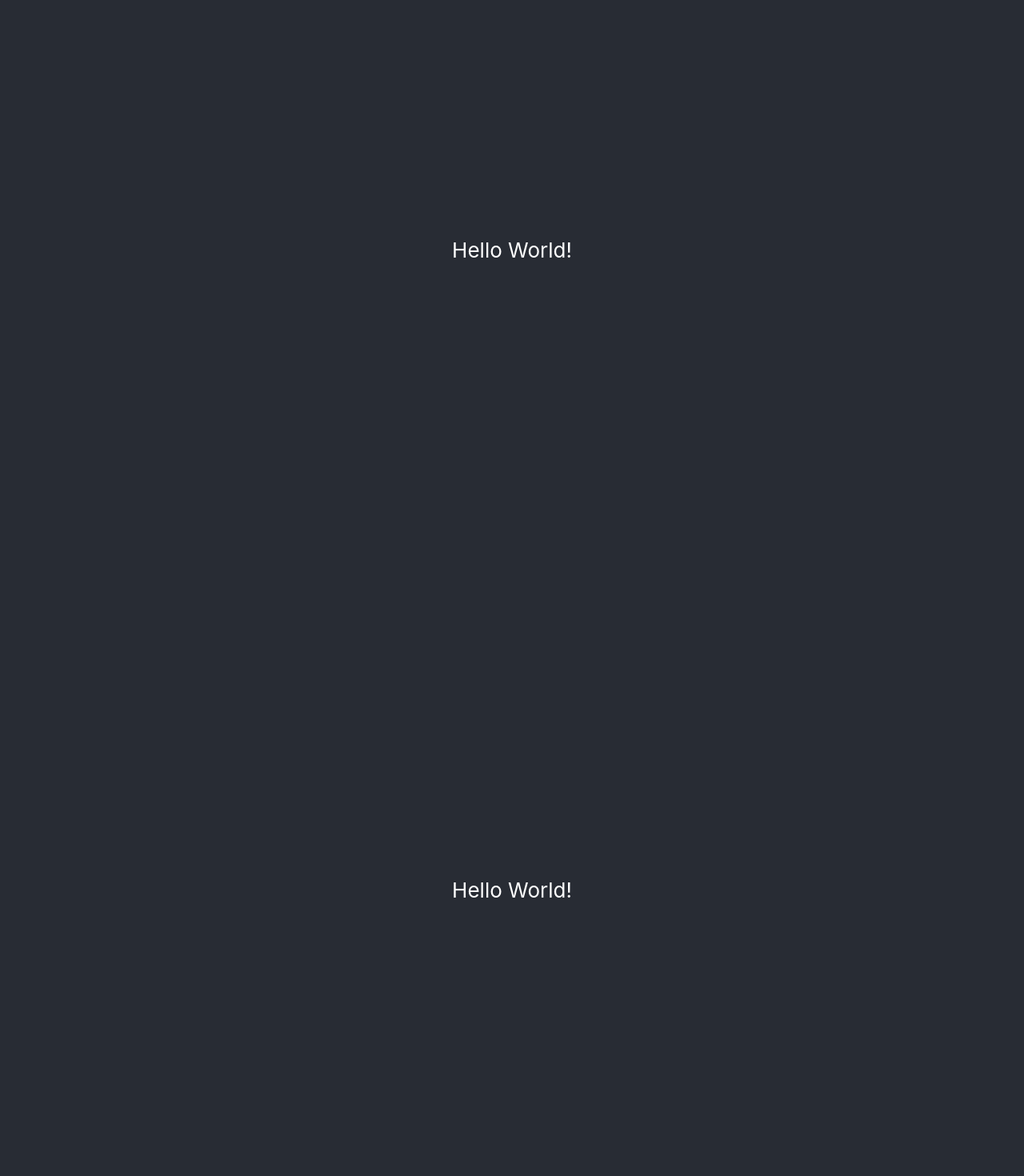
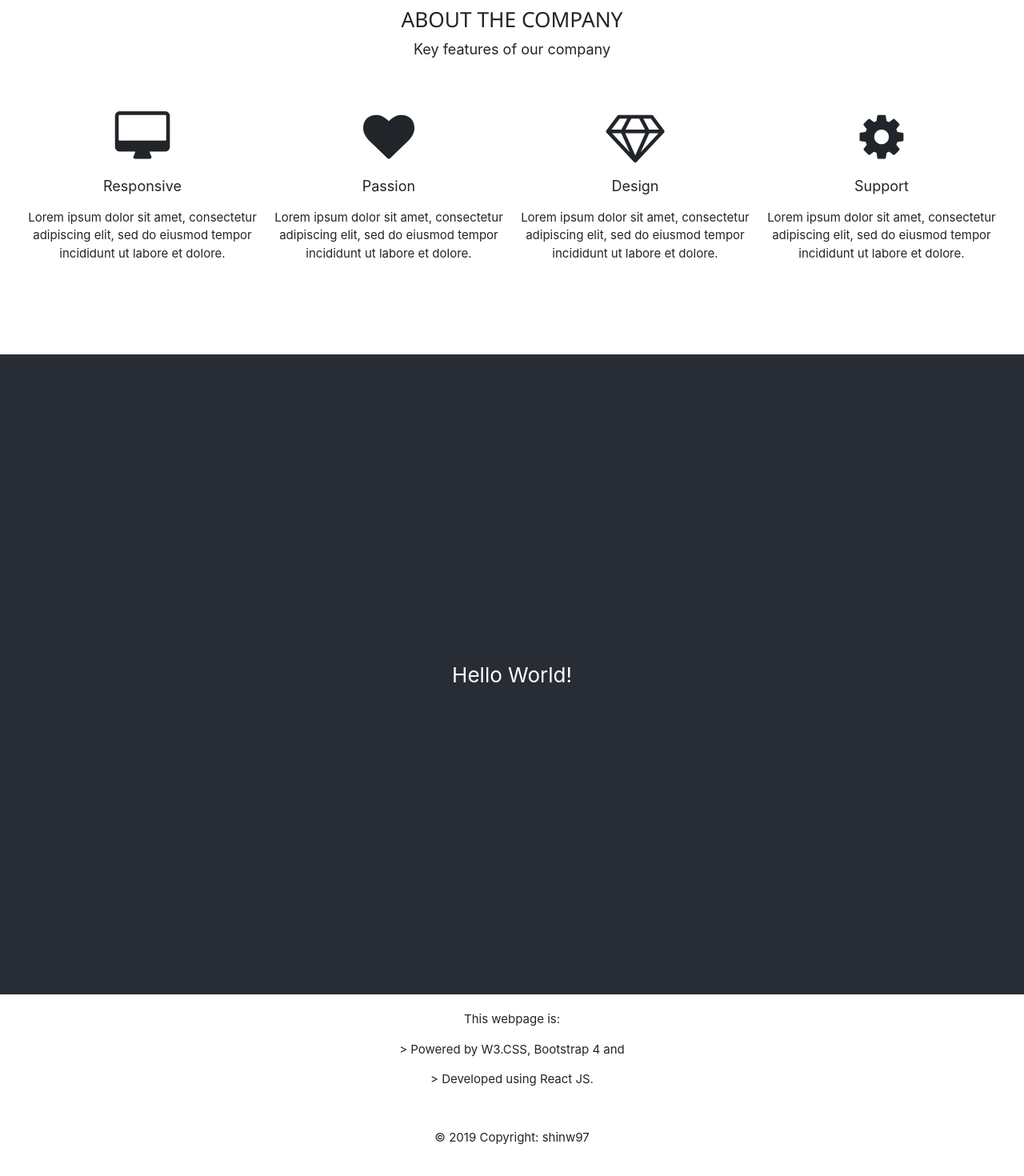
Before and after one commit to shinw97/about-me, a React (Create React App) app: page / in a window 1280 px wide. Shown: the part 944-2414 px from the top of the page at 80% size. After the commit the page ends 2392 px from the top, so only its background shows below. Built offline with nearby package versions, Linux system fonts and the light colour scheme.

Commit message:
added footer

```diff
--- a/public/index.html
+++ b/public/index.html
@@ -10,6 +10,9 @@
       content="A React JS based website about me."
     />
     <link rel="apple-touch-icon" href="logo192.png" />
+    <link rel="stylesheet" href="https://www.w3schools.com/w3css/4/w3.css">
+    <link rel="stylesheet" href="https://fonts.googleapis.com/css?family=Raleway">
+    <link rel="stylesheet" href="https://cdnjs.cloudflare.com/ajax/libs/font-awesome/4.7.0/css/font-awesome.min.css">
     <link rel="stylesheet" href="https://stackpath.bootstrapcdn.com/bootstrap/4.3.1/css/bootstrap.min.css" integrity="sha384-ggOyR0iXCbMQv3Xipma34MD+dH/1fQ784/j6cY/iJTQUOhcWr7x9JvoRxT2MZw1T" crossorigin="anonymous">
     <script src="https://code.jquery.com/jquery-3.3.1.slim.min.js" integrity="sha384-q8i/X+965DzO0rT7abK41JStQIAqVgRVzpbzo5smXKp4YfRvH+8abtTE1Pi6jizo" crossorigin="anonymous"></script>
     <script src="https://cdnjs.cloudflare.com/ajax/libs/popper.js/1.14.7/umd/popper.min.js" integrity="sha384-UO2eT0CpHqdSJQ6hJty5KVphtPhzWj9WO1clHTMGa3JDZwrnQq4sF86dIHNDz0W1" crossorigin="anonymous"></script>
--- a/src/App.js
+++ b/src/App.js
@@ -2,6 +2,8 @@ import React from 'react';
 import './App.css';
 import Page1 from './Components/scroll-pages/Page1';
 import NavBar from './Components/NavBar';
+import Page2 from './Components/scroll-pages/Page2';
+import CreditBar from './Components/CreditBar';
 
 function App() {
   return (
@@ -9,9 +11,10 @@ function App() {
       <NavBar/>
       <div className={'App'}>
         <Page1/>
-        <Page1/>
+        <Page2/>
         <Page1/>
       </div>
+      <CreditBar/>
     </div>
 
   );
--- /dev/null
+++ b/src/Components/CreditBar.js
@@ -0,0 +1,22 @@
+import React from 'react';
+
+class CreditBar extends React.Component {
+  render() {
+    return (
+        <footer className={'page-footer'}>
+          <div className={'container text-center'}
+               style={{'padding': '20px 15px'}}>
+            <p>This webpage is:</p>
+            <p>> Powered by W3.CSS, Bootstrap 4 and</p>
+            <p>> Developed using React JS.</p>
+
+          </div>
+          <div className="footer-copyright text-center py-3">© 2019 Copyright:
+            <span> shinw97</span>
+          </div>
+        </footer>
+    );
+  }
+}
+
+export default CreditBar;
--- a/src/Components/NavBar.js
+++ b/src/Components/NavBar.js
@@ -4,7 +4,7 @@ class NavBar extends React.Component {
   render() {
     return (
         <nav
-            className="navbar navbar-expand-lg bg-light navbar-light sticky-top">
+            className="navbar navbar-expand-lg bg-light navbar-light sticky-top shadow">
           <a className="navbar-brand" href="#">Logo</a>
           <button className="navbar-toggler" type="button"
                   data-toggle="collapse" data-target="#navbarNav"
--- /dev/null
+++ b/src/Components/scroll-pages/Page2.js
@@ -0,0 +1,42 @@
+import React from 'react';
+import '../Sections.css';
+
+class Page2 extends React.Component {
+
+  render() {
+    return (
+        <div className="w3-container" style={{"padding":"100px 16px"}} id="about">
+          <h3 className="w3-center">ABOUT THE COMPANY</h3>
+          <p className="w3-center w3-large">Key features of our company</p>
+          <div className="w3-row-padding w3-center" style={{"margin-top":"64px"}}>
+            <div className="w3-quarter">
+              <i className="fa fa-desktop w3-margin-bottom w3-jumbo w3-center"/>
+              <p className="w3-large">Responsive</p>
+              <p>Lorem ipsum dolor sit amet, consectetur adipiscing elit, sed do
+                eiusmod tempor incididunt ut labore et dolore.</p>
+            </div>
+            <div className="w3-quarter">
+              <i className="fa fa-heart w3-margin-bottom w3-jumbo"/>
+              <p className="w3-large">Passion</p>
+              <p>Lorem ipsum dolor sit amet, consectetur adipiscing elit, sed do
+                eiusmod tempor incididunt ut labore et dolore.</p>
+            </div>
+            <div className="w3-quarter">
+              <i className="fa fa-diamond w3-margin-bottom w3-jumbo"/>
+              <p className="w3-large">Design</p>
+              <p>Lorem ipsum dolor sit amet, consectetur adipiscing elit, sed do
+                eiusmod tempor incididunt ut labore et dolore.</p>
+            </div>
+            <div className="w3-quarter">
+              <i className="fa fa-cog w3-margin-bottom w3-jumbo"/>
+              <p className="w3-large">Support</p>
+              <p>Lorem ipsum dolor sit amet, consectetur adipiscing elit, sed do
+                eiusmod tempor incididunt ut labore et dolore.</p>
+            </div>
+          </div>
+        </div>
+    );
+  }
+}
+
+export default Page2;
```
